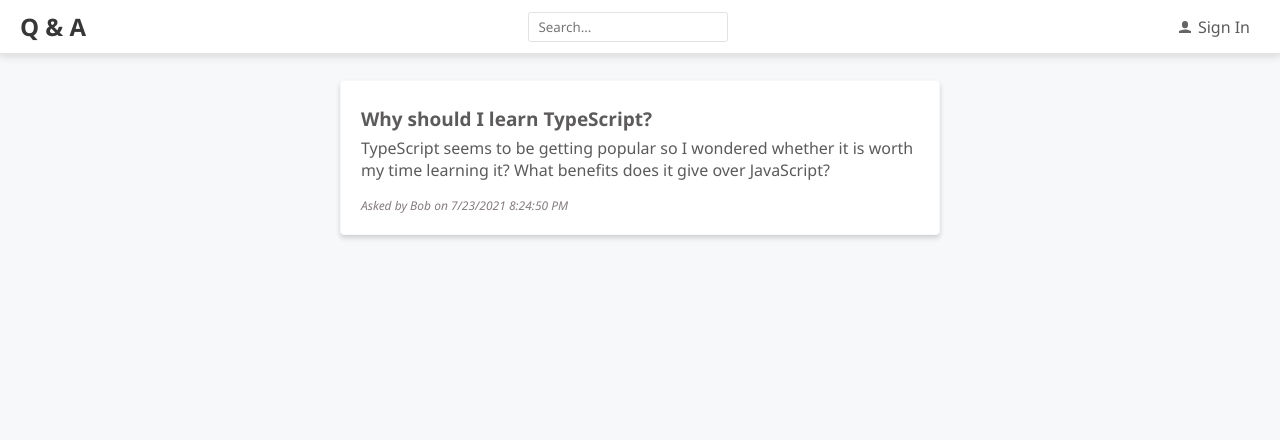
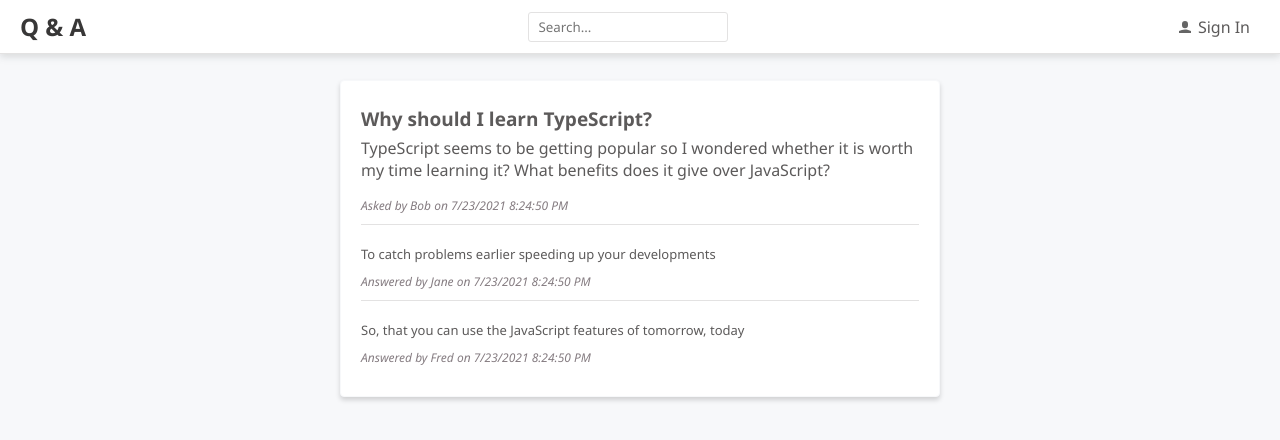
Before and after one commit to kuhlekt1v/net-core-react, a React (Create React App) app in the folder frontend/: page /questions/1 in a window 1280 px wide. Shown: the top 440 px of the page. Built offline with nearby package versions, Linux system fonts and the light colour scheme.

Commit message:
Ch. 5 complete.

```diff
--- /dev/null
+++ b/frontend/src/Answer.tsx
@@ -0,0 +1,37 @@
+/** @jsxImportSource @emotion/react */
+import { css } from '@emotion/react';
+import React from 'react';
+import { AnswerData } from './QuestionsData';
+import { gray3 } from './Styles';
+
+interface Props {
+  data: AnswerData;
+}
+
+export const Answer = ({ data }: Props) => (
+  <div
+    css={css`
+      padding: 10px 0px;
+    `}
+  >
+    <div
+      css={css`
+        padding: 10px 0px;
+        font-size: 13px;
+      `}
+    >
+      {data.content}
+    </div>
+    <div
+      css={css`
+        font-size: 12px;
+        font-style: italic;
+        color: ${gray3};
+      `}
+    >
+      {`Answered by ${
+        data.userName
+      } on ${data.created.toLocaleDateString()} ${data.created.toLocaleTimeString()}`}
+    </div>
+  </div>
+);
--- /dev/null
+++ b/frontend/src/AnswerList.tsx
@@ -0,0 +1,31 @@
+/** @jsxImportSource @emotion/react */
+import { css } from '@emotion/react';
+import React from 'react';
+import { AnswerData } from './QuestionsData';
+import { Answer } from './Answer';
+import { gray5 } from './Styles';
+
+interface Props {
+  data: AnswerData[];
+}
+
+export const AnswerList = ({ data }: Props) => (
+  <ul
+    css={css`
+      list-style: none;
+      margin: 10px 0 0 0;
+      padding: 0;
+    `}
+  >
+    {data.map((answer) => (
+      <li
+        css={css`
+          border-top: 1px solid ${gray5};
+        `}
+        key={answer.answerId}
+      >
+        <Answer data={answer} />
+      </li>
+    ))}
+  </ul>
+);
--- a/frontend/src/App.tsx
+++ b/frontend/src/App.tsx
@@ -1,15 +1,16 @@
 /** @jsxImportSource @emotion/react */
 import { css } from '@emotion/react';
 import { fontFamily, fontSize, gray2 } from './Styles';
-
 import { BrowserRouter, Routes, Route } from 'react-router-dom';
-import { AskPage } from './AskPage';
 import { SearchPage } from './SearchPage';
 import { SignInPage } from './SignInPage';
 import { NotFoundPage } from './NotFoundPage';
 import { Header } from './Header';
 import { HomePage } from './HomePage';
 import { QuestionPage } from './QuestionPage';
+import React from 'react';
+
+const AskPage = React.lazy(() => import('./AskPage'));
 
 function App() {
   return (
@@ -25,7 +26,25 @@
         <Routes>
           <Route path="" element={<HomePage />} />
           <Route path="search" element={<SearchPage />} />
-          <Route path="ask" element={<AskPage />} />
+          <Route
+            path="ask"
+            element={
+              <React.Suspense
+                fallback={
+                  <div
+                    css={css`
+                      margin-top: 10px;
+                      text-align: center;
+                    `}
+                  >
+                    Loading...
+                  </div>
+                }
+              >
+                <AskPage />
+              </React.Suspense>
+            }
+          />
           <Route path="signin" element={<SignInPage />} />
           <Route path="questions/:questionId" element={<QuestionPage />} />
           <Route path="*" element={<NotFoundPage />} />
--- a/frontend/src/AskPage.tsx
+++ b/frontend/src/AskPage.tsx
@@ -2,3 +2,5 @@
 import { Page } from './Page';
 
 export const AskPage = () => <Page title="Ask a question">{null}</Page>;
+
+export default AskPage;
--- a/frontend/src/Header.tsx
+++ b/frontend/src/Header.tsx
@@ -3,9 +3,15 @@
 import { fontFamily, fontSize, gray1, gray2, gray5 } from './Styles';
 import React from 'react';
 import { UserIcon } from './Icons';
-import { Link } from 'react-router-dom';
+
+import { Link, useSearchParams } from 'react-router-dom';
 
 export const Header = () => {
+  const [searchParams] = useSearchParams();
+  const criteria = searchParams.get('criteria') || '';
+
+  const [search, setSearch] = React.useState(criteria);
+
   const handleSearchInputChange = (e: React.ChangeEvent<HTMLInputElement>) => {
     console.log(e.currentTarget.value);
   };
@@ -39,6 +45,7 @@
       <input
         type="text"
         placeholder="Search..."
+        value={search}
         onChange={handleSearchInputChange}
         css={css`
           box-sizing: border-box;
--- a/frontend/src/QuestionPage.tsx
+++ b/frontend/src/QuestionPage.tsx
@@ -7,6 +7,7 @@
 import { useParams } from 'react-router-dom';
 
 import { QuestionData, getQuestion } from './QuestionsData';
+import { AnswerList } from './AnswerList';
 
 export const QuestionPage = () => {
   const [question, setQuestion] = React.useState<QuestionData | null>(null);
@@ -65,6 +66,7 @@
               } on ${question.created.toLocaleDateString()}
               ${question.created.toLocaleTimeString()}`}
             </div>
+            <AnswerList data={question.answers} />
           </React.Fragment>
         )}
       </div>
--- a/frontend/src/QuestionsData.ts
+++ b/frontend/src/QuestionsData.ts
@@ -65,3 +65,15 @@
   const results = questions.filter((q) => q.questionId === questionId);
   return results.length === 0 ? null : results[0];
 };
+
+// Simulates a search via a web request.
+export const searchQuestions = async (
+  criteria: string,
+): Promise<QuestionData[]> => {
+  await wait(500);
+  return questions.filter(
+    (q) =>
+      q.title.toLowerCase().indexOf(criteria.toLowerCase()) >= 0 ||
+      q.content.toLowerCase().indexOf(criteria.toLowerCase()) >= 0,
+  );
+};
--- a/frontend/src/SearchPage.tsx
+++ b/frontend/src/SearchPage.tsx
@@ -1,4 +1,40 @@
+/** @jsxImportSource @emotion/react */
+import { css } from '@emotion/react';
+import { useSearchParams } from 'react-router-dom';
+import { QuestionList } from './QuestionList';
+import { searchQuestions, QuestionData } from './QuestionsData';
+
 import React from 'react';
 import { Page } from './Page';
 
-export const SearchPage = () => <Page title="Search Results">{null}</Page>;
+export const SearchPage = () => {
+  const [searchParams] = useSearchParams();
+  const [questions, setQuestions] = React.useState<QuestionData[]>([]);
+
+  const search = searchParams.get('criteria') || '';
+
+  React.useEffect(() => {
+    const doSearch = async (criteria: string) => {
+      const foundResults = await searchQuestions(criteria);
+      setQuestions(foundResults);
+    };
+    doSearch(search);
+  }, [search]);
+
+  return (
+    <Page title="Search Results">
+      {search && (
+        <p
+          css={css`
+            font-size: 16px;
+            font-style: italic;
+            margin-top: 0px;
+          `}
+        >
+          for "{search}"
+        </p>
+      )}
+      <QuestionList data={questions} />
+    </Page>
+  );
+};
```
